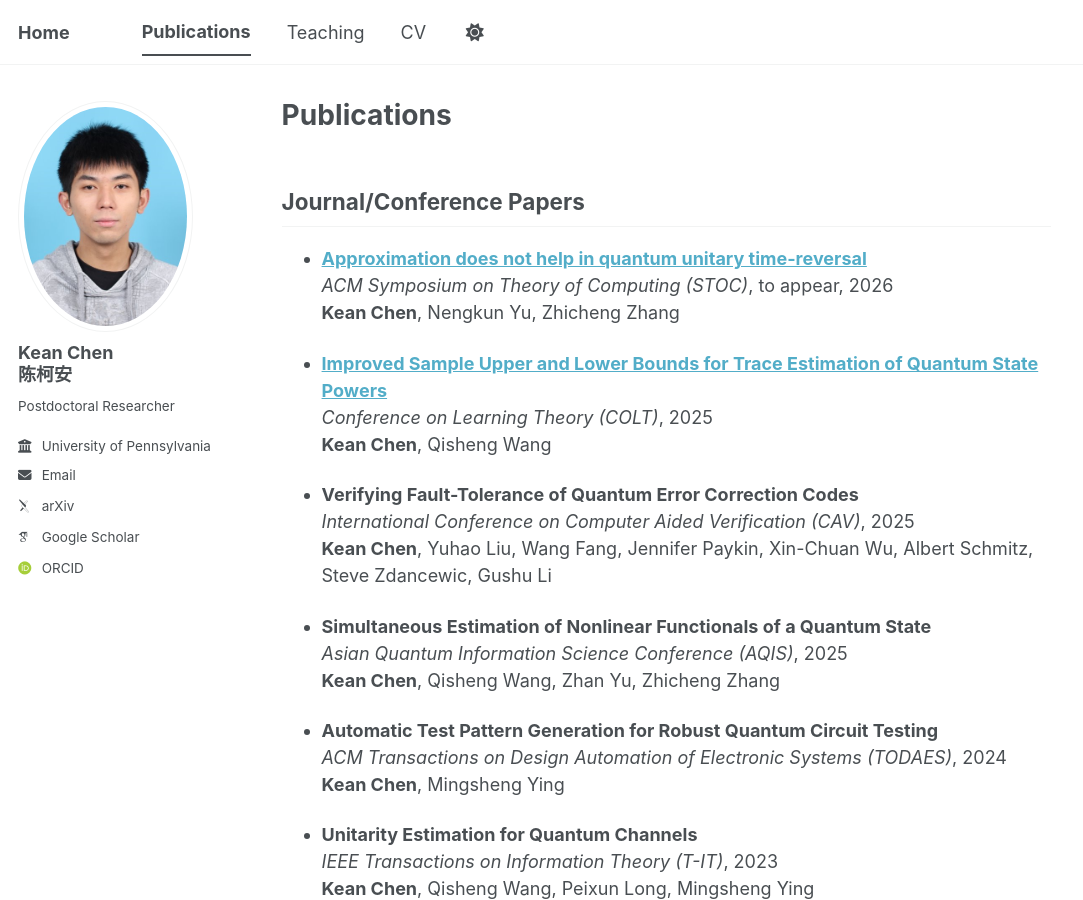
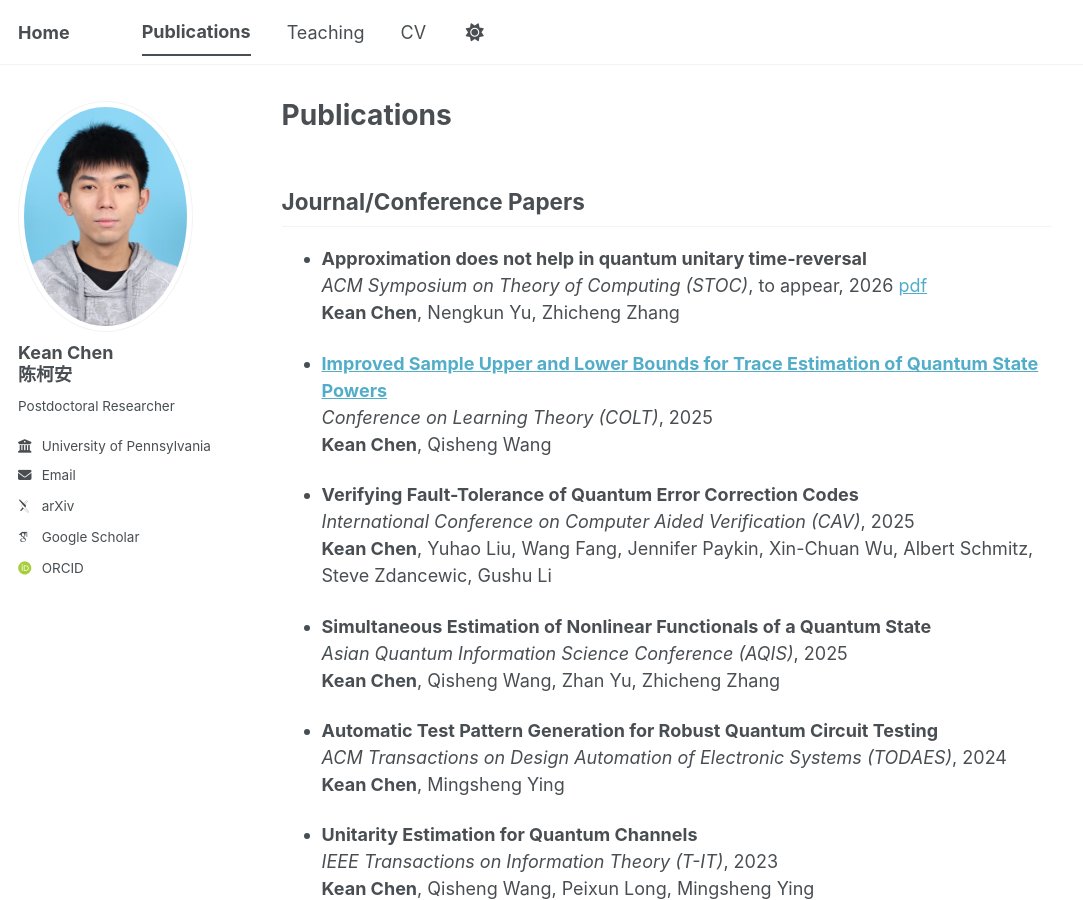
Before and after one commit to cccorn/cccorn.github.io, a Jekyll site: the page built from _pages/publications.md, in a window 1280 px wide and 900 px high. Shown: the whole window, without its empty margins (0-1083 px from the left). Built offline with Jekyll 4.4.1, drawn with Linux system fonts in a browser that asks for light colours; some web fonts are replaced; a script bundle is joined from its source files by our own code; library files that are not in the unit come from our copies.

Commit message:
Update publications.md

```diff
--- a/_pages/publications.md
+++ b/_pages/publications.md
@@ -7,8 +7,8 @@ author_profile: true
 
 ## Journal/Conference Papers
 
-- **[Approximation does not help in quantum unitary time-reversal](/papers/Approximation_does_not_help_in_quantum_unitary_time_reversal.pdf)**
-*ACM Symposium on Theory of Computing (STOC)*, to appear, 2026
+- **Approximation does not help in quantum unitary time-reversal**
+*ACM Symposium on Theory of Computing (STOC)*, to appear, 2026 [pdf](/papers/Approximation_does_not_help_in_quantum_unitary_time_reversal.pdf)
 **Kean Chen**, Nengkun Yu, Zhicheng Zhang
 
 - **[Improved Sample Upper and Lower Bounds for Trace Estimation of Quantum State Powers](/papers/Improved_Sample_Upper_and_Lower_Bounds_for_Trace_Estimation_of_Quantum_State_Powers.pdf)**
```
